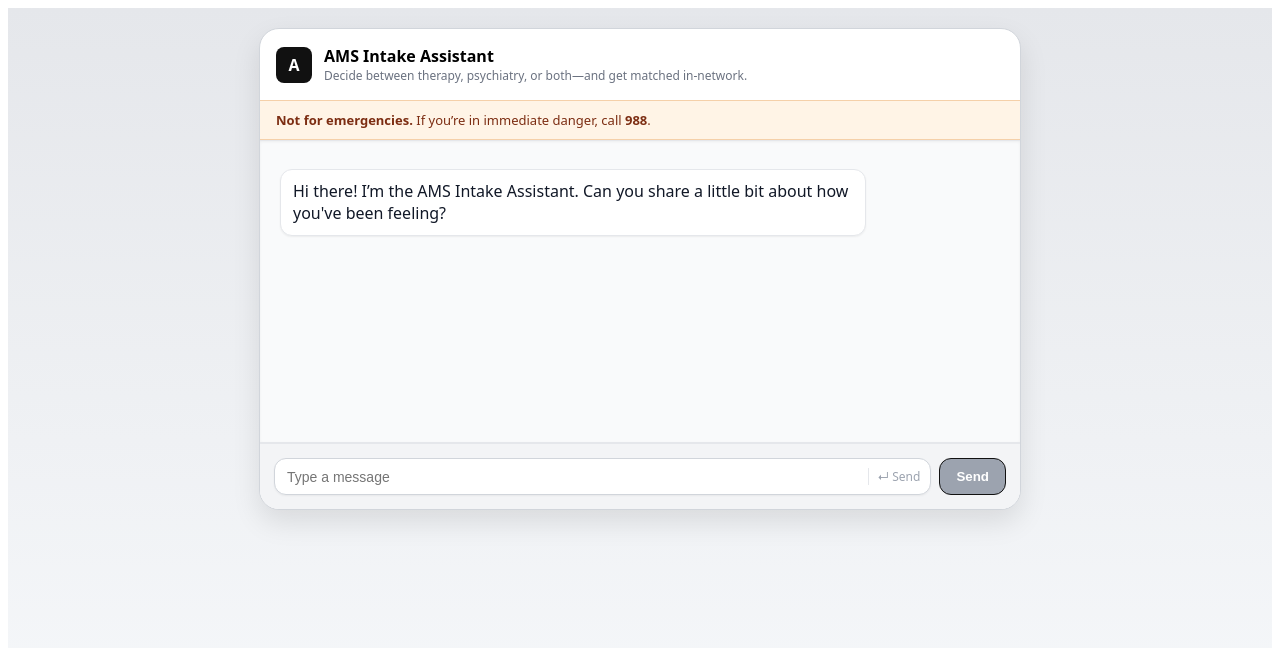
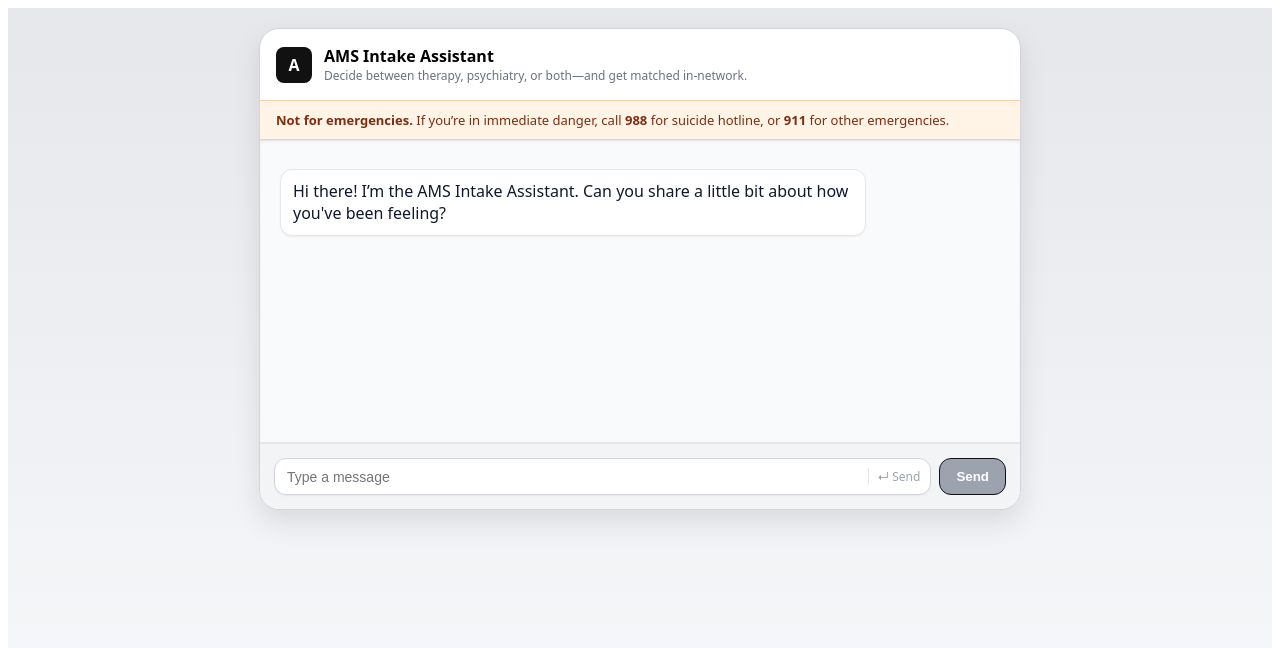
Before and after one commit to puglb2/azure-ai-ams, a React (Vite) app: page / in a window 1280 px wide. Shown: the top 648 px of the page. Built offline with nearby package versions, Linux system fonts and the light colour scheme.

Commit message:
Update App.tsx

```diff
--- a/src/App.tsx
+++ b/src/App.tsx
@@ -171,7 +171,7 @@ export default function App() {
             borderBottom: '1px solid #f5d0a9'
           }}
         >
-          <strong>Not for emergencies.</strong> If you’re in immediate danger, call <strong>988</strong>.
+          <strong>Not for emergencies.</strong> If you’re in immediate danger, call <strong>988</strong> for suicide hotline, or <strong>911</strong> for other emergencies.
         </div>
 
         {/* Chat area */}
```
